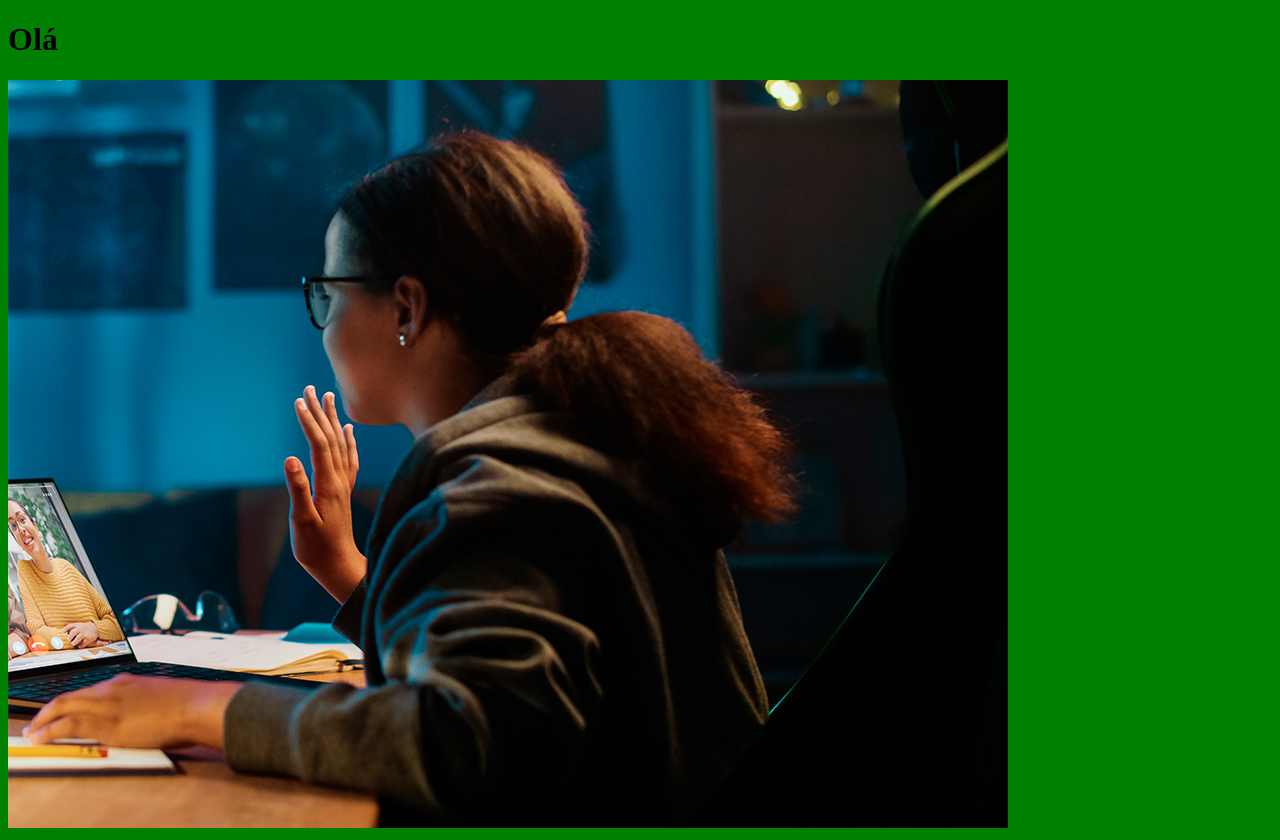
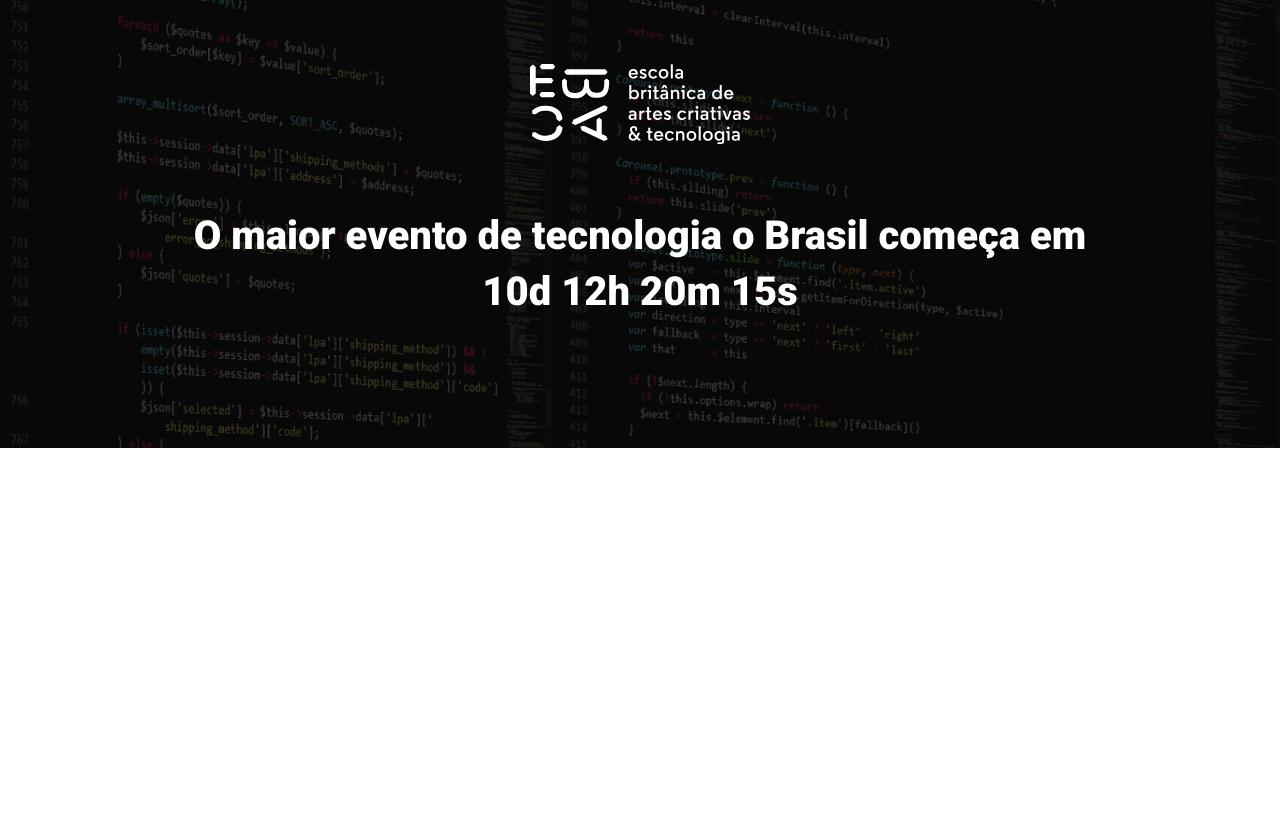
Before and after one commit to GTM35/ebac_tech_talks, a website built with Parcel: page src/index.html in a window 1280 px wide. After the commit the page ends 800 px from the top, so only its background shows below. Built offline with nearby package versions, Linux system fonts and the light colour scheme.

Commit message:
Criando o hero

```diff
--- a/src/index.html
+++ b/src/index.html
@@ -4,11 +4,23 @@
     <meta charset="UTF-8" />
     <meta name="viewport" content="width=device-width, initial-scale=1.0" />
     <link rel="stylesheet" href="./styles/main.scss" />
-    <title>Document</title>
+    <link rel="preconnect" href="https://fonts.googleapis.com" />
+    <link rel="preconnect" href="https://fonts.gstatic.com" crossorigin />
+    <link
+      href="https://fonts.googleapis.com/css2?family=Roboto:ital,wght@0,100;0,300;0,400;0,500;0,700;0,900;1,100;1,300;1,400;1,500;1,700;1,900&display=swap"
+      rel="stylesheet"
+    />
+    <title>EBAC Tech Talks</title>
   </head>
   <body>
-    <h1>Olá</h1>
-    <img src="./images/backend.png" alt="" />
+    <header class="hero">
+      <div class="container">
+        <img class="hero__logo" src="./images/ebac_logo.svg" alt="EBAC" />
+        <p class="hero__text">
+          O maior evento de tecnologia o Brasil começa em 10d 12h 20m 15s
+        </p>
+      </div>
+    </header>
 
     <script src="./scripts/main.js"></script>
   </body>
--- /dev/null
+++ b/src/styles/_hero.scss
@@ -0,0 +1,49 @@
+.hero {
+  padding: 64px 0;
+  background-image: url(../images/fundo.png);
+  background-repeat: no-repeat;
+  background-size: cover;
+  position: relative;
+
+  .container {
+    position: relative;
+  }
+
+  &::before {
+    content: "";
+    top: 0;
+    left: 0;
+    width: 100%;
+    height: 100%;
+    background-color: #000;
+    position: absolute;
+    opacity: 0.7;
+  }
+
+  &__text {
+    margin: 64px 0;
+    font-size: 40px;
+    line-height: 56px;
+    font-weight: 800;
+    text-align: center;
+  }
+
+  &__logo {
+    margin: 0 auto;
+    height: 80px;
+    display: block;
+  }
+
+  @media screen and (max-width: 640px) {
+    padding: 40px 0;
+    &__logo {
+      height: 40px;
+    }
+
+    &__text {
+      font-size: 22px;
+      line-height: 24px;
+      margin: 24px 0;
+    }
+  }
+}
--- a/src/styles/main.scss
+++ b/src/styles/main.scss
@@ -1,3 +1,23 @@
+@use "hero";
+
 * {
-  background-color: green;
+  padding: 0;
+  margin: 0;
+  box-sizing: border-box;
+  font-family: "Roboto", sans-serif;
+  color: #fff;
 }
+
+.container {
+  max-width: 960px;
+  width: 100%;
+  margin: 0 auto;
+
+  @media screen and (max-width: 640px) {
+    max-width: 80%;
+  }
+
+  @media screen and (max-width: 1024px) {
+    max-width: 90%;
+  }
+}
```
